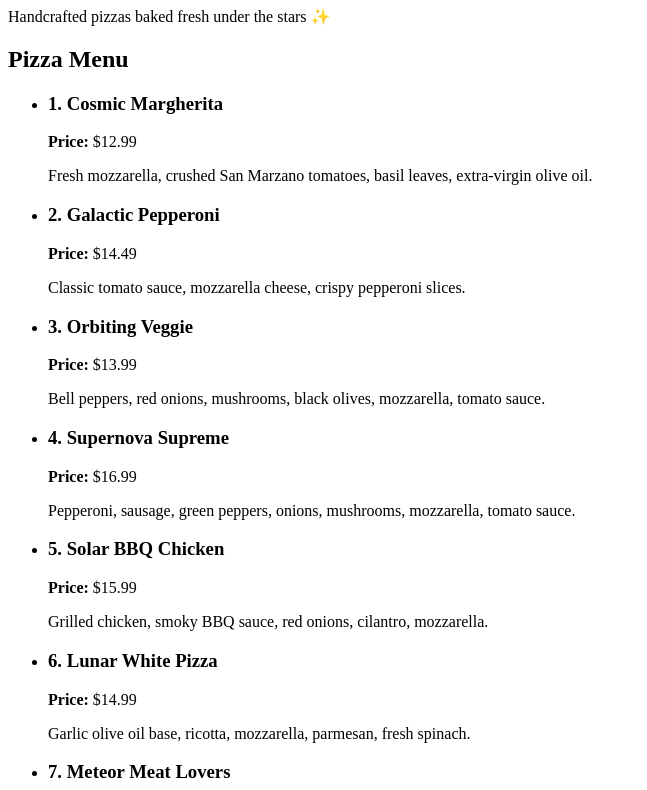
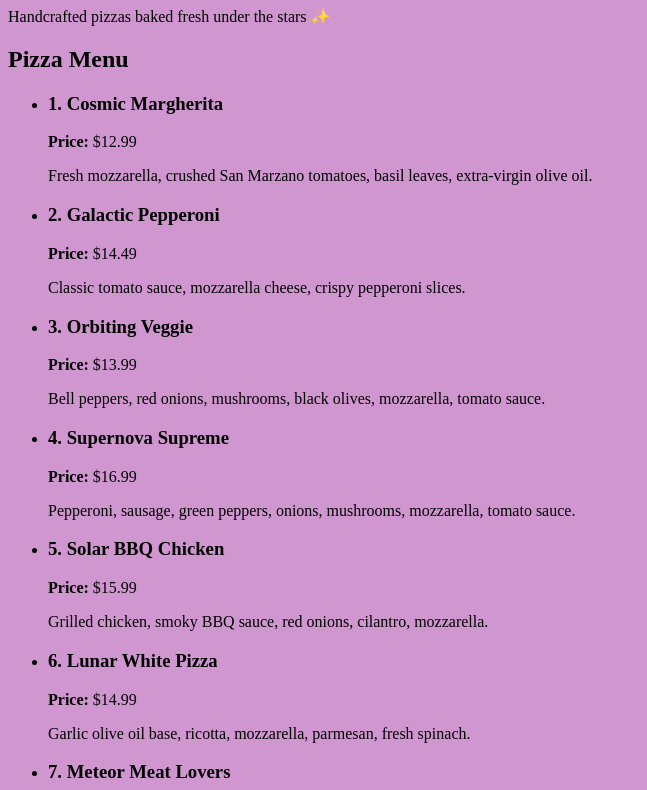
Before and after one commit to njovi/Restaurant-Menu, a plain HTML site: page index.html in a window 1280 px wide. Shown: the part 73-863 px from the top of the page, without its empty margins (0-647 px from the left). Drawn offline with Linux system fonts and the light colour scheme.

Commit message:
color change

```diff
--- a/CSS/styles.css
+++ b/CSS/styles.css
@@ -1,3 +1,3 @@
 body {
-    background-color: light rgb(208, 152, 208);
+    background-color: rgb(208, 150, 208);
 }
```
